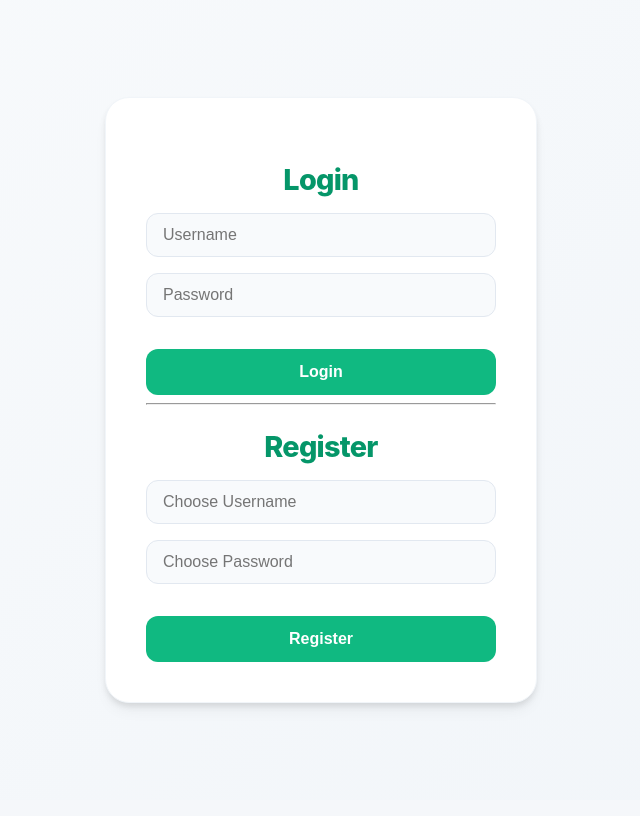
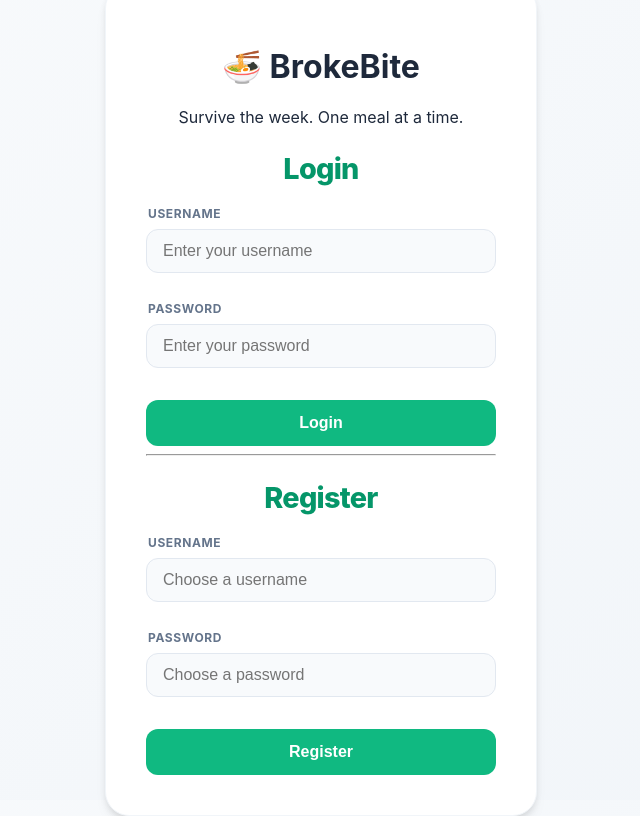
Before and after one commit to choongkarhung/GitExercise-G072, a Flask app: page / in a window 1280 px wide. Shown: the whole page, without its empty margins (319-959 px from the left). Before the commit the page ends 709 px from the top, so only its background shows below. Run offline with Flask 3, Linux system fonts and the light colour scheme.

Commit message:
Enhancing the login page.

```diff
--- a/templates/login.html
+++ b/templates/login.html
@@ -3,17 +3,24 @@
 <head>
     <meta charset="UTF-8">
     <meta name="viewport" content="width=device-width, initial-scale=1.0">
-    <title>Secure Auth</title>
+    <title>BrokeBite - Login</title>
     <link rel="stylesheet" href="{{ url_for('static', filename='style.css') }}">
 </head>
 <body>
     <div class="container">
+        <div class="brand">
+            <h1>🍜 BrokeBite</h1>
+            <p class="brand-sub">Survive the week. One meal at a time.</p>
+        </div>
+
         <div id="message-box" class="hidden"></div>
 
         <h2>Login</h2>
         <form id="login-form">
-            <input type="text" id="login-user" placeholder="Username" required>
-            <input type="password" id="login-pass" placeholder="Password" required>
+            <label for="login-user">Username</label>
+            <input type="text" id="login-user" placeholder="Enter your username" required>
+            <label for="login-pass">Password</label>
+            <input type="password" id="login-pass" placeholder="Enter your password" required>
             <button type="submit">Login</button>
         </form>
 
@@ -21,9 +28,11 @@
 
         <h2>Register</h2>
         <form id="register-form">
-            <input type="text" id="reg-user" placeholder="Choose Username" required>
-            <input type="password" id="reg-pass" placeholder="Choose Password" required>
-            <button type="submit">Register</button>
+            <label for="reg-user">Username</label>
+            <input type="text" id="reg-user" placeholder="Choose a username" required>
+            <label for="reg-pass">Password</label>
+            <input type="password" id="reg-pass" placeholder="Choose a password" required>
+            <button type="submit" class="btn-register">Register</button>
         </form>
     </div>
 
```
Also changed, not shown: templates/setup.html (+18 -9 lines).
